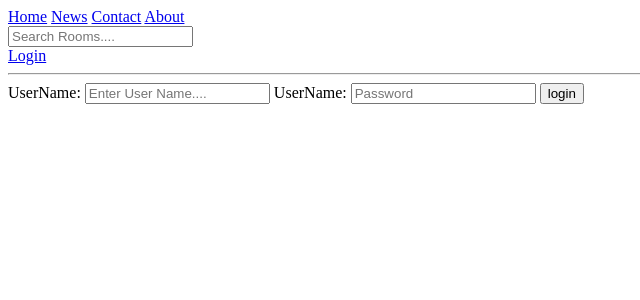
After one commit to AnmolSharma0001/Study-Chat-Room, a Django app: page /loginpage/ in a window 1280 px wide. The commit adds this page. Shown: the top 300 px of the page, without its empty margins (0-640 px from the left). Run offline with Django 4.2, Linux system fonts and the light colour scheme.

Commit message:
adding flash messages

```diff
--- a/base/urls.py
+++ b/base/urls.py
@@ -9,4 +9,5 @@ urlpatterns = [
     path("create-room/", views.createRoom, name='create-room'),
     path("update-room/<str:pk>/", views.updateRoom, name='update-room'),
     path("delete-room/<str:pk>/", views.deleteRoom, name='delete-room'),
+    path("loginpage/", views.loginPage, name='login')
 ]
--- a/base/views.py
+++ b/base/views.py
@@ -3,7 +3,29 @@ from django.http import HttpResponse
 from .models import Room, Topic
 from .forms import RoomForm
 from django.db.models import Q
+from django.contrib.auth.models import User
+from django.contrib import messages
+from django.contrib.auth import authenticate, login, logout
 
+
+def loginPage(request):
+    if request.method == 'POST':
+        username = request.POST.get('username')
+        password = request.POST.get('password')
+
+        try:
+            user = User.objects.get(username = username)
+        except:
+            messages.error(request, 'User does not exist')
+
+        user = authenticate(request, username = username, password = password)
+        if user is not None:
+            login(request, user)
+            return redirect('home')
+        else:
+            messages.error(request, 'User name or password does not exist')
+
+    return render(request, "login_register.html")
 
 def home(request):
     q = request.GET.get('q') if request.GET.get('q') != None else ''
--- /dev/null
+++ b/templates/login_register.html
@@ -0,0 +1,16 @@
+{% extends "main.html" %}
+
+{% block content %}
+
+<div>
+    <form action="" method="post">
+        {% csrf_token %}
+        <label>UserName: </label>
+        <input type="text" name="usrname" placeholder="Enter User Name...."/>
+        <label>UserName: </label>
+        <input type="text" name="password" placeholder="Password"/>
+        <input type="submit" value="login">
+    </form>
+</div>
+
+{% endblock content %}
--- a/templates/main.html
+++ b/templates/main.html
@@ -1,5 +1,6 @@
 <!DOCTYPE html>
 <html lang="en">
+
 <head>
     <meta charset="UTF-8">
     <meta http-equiv="X-UA-Compatible" content="IE=edge">
@@ -11,10 +12,20 @@
 <body>
     {% include 'navbar.html' %}
 
+
+    {% if messages %}
+    <ul class="messages">
+        {% for message in messages %}
+        <li{% if message.tags %} class="{{ message.tags }}" {% endif %}>{{ message }}</li>
+            {% endfor %}
+    </ul>
+    {% endif %}
+
     {% block content %}
 
 
     {% endblock %}
 
 </body>
+
 </html>
--- a/templates/navbar.html
+++ b/templates/navbar.html
@@ -9,4 +9,6 @@
     <input type="text" name="q" placeholder="Search Rooms...." />
 </form>
 
+<a href="{% url 'login' %}">Login</a>
+
 <hr>
```
Also changed, not shown: db.sqlite3.
